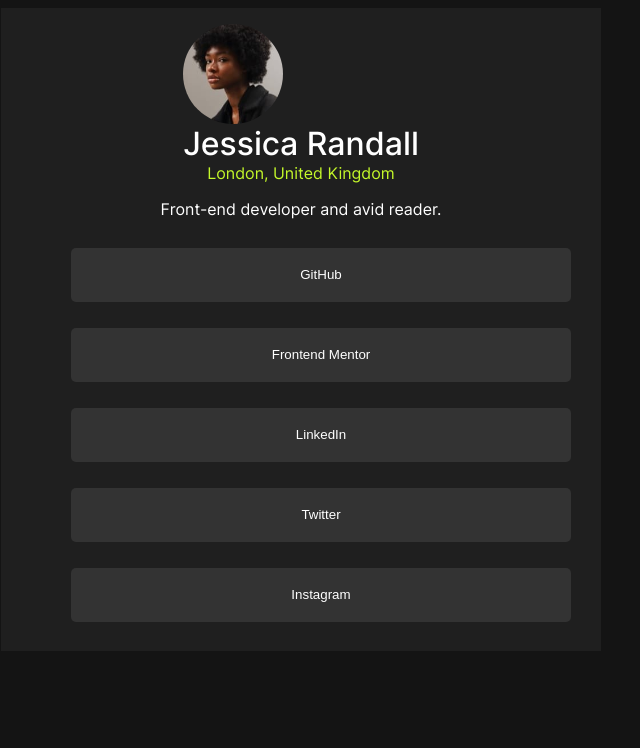
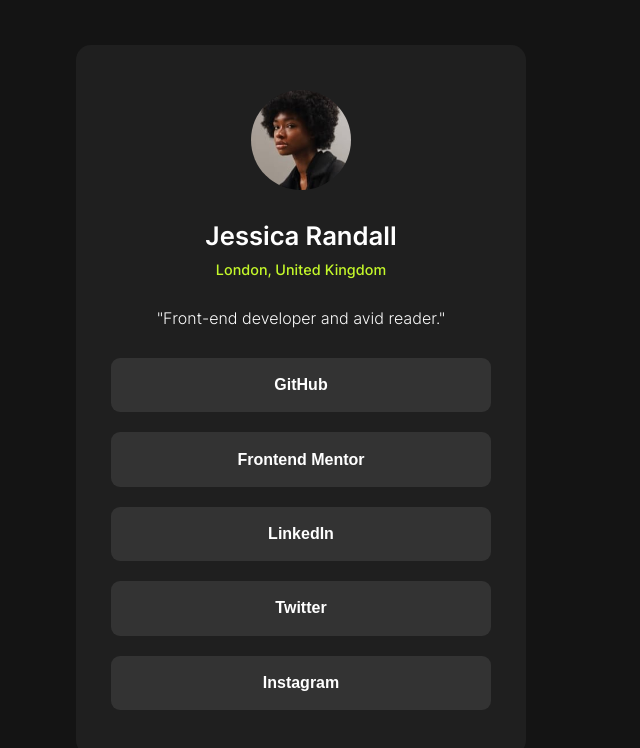
Before and after one commit to Grimmaldi/fe-mentors-social-links-profile, a plain HTML site: page index.html in a window 1280 px wide. Shown: the whole page, without its empty margins (339-979 px from the left). Drawn offline with Linux system fonts and the light colour scheme.

Commit message:
Corrects issues with CSS and made minor tweak to HTML

```diff
--- a/assets/css/style.css
+++ b/assets/css/style.css
@@ -1,3 +1,11 @@
+*,
+*::before,
+*::after {
+    margin: 0;
+    padding: 0;
+    box-sizing: border-box;
+}
+
 :root {
     --background-black: rgb(20, 20, 20);
     --profile-background-black: rgb(31, 31, 31);
@@ -17,51 +25,82 @@
     color: white;
     display: flex;
     font-family: Inter;
-    align-content: center;
+    align-items: center;
     justify-content: center;
+    min-height: 100vh;
 }
 
 .container {
+    background-color: var(--profile-background-black);
     align-items: center;
     display: inherit;
     flex-direction: column;
-    width: 600px;
-    background-color: var(--profile-background-black);
+    width: fit-content;
+    padding: 25px;
+    border-radius: 15px;
 }
 
 .user-profile {
     display: inherit;
     flex-direction: column;
-    align-content: center;
+    align-self: center;
     text-align: center;
 }
 
 .profile-pic {
+    display: inherit;
     border-radius: 100%;
     width: 100px;
+    align-self: center;
+    margin: 20px;
+
 }
 
 .user-name {
-    font-size: 2rem;
-    font-weight: 500;
+    font-size: 1.6rem;
+    font-weight: 600;
+    align-self: center;
+    margin: 10px;
 }
 
 .user-residence-city {
     color: var(--highlight-limegreen);
+    font-size: 0.9rem;
+    font-weight: 500;
+    align-self: center;
 }
 
 .social-links-list {
+    display: inherit;
+    flex-direction: column;
     list-style-type: none;
+    width: min-content;
+    align-self: center;
+    margin-top: 20px;
+    margin-bottom: 10px;
+}
+
+.social-links-list a {
+    text-decoration: none;
+}
+
+.user-quote {
+    margin-top: 30px;
+    font-weight: 300;
 }
 
 button {
+    display: inherit;
     background-color: var(--button-inactive-darkgrey);
     color: white;
-    margin: 1em;
-    width: 500px;
-    height: 4em;
+    margin: 10px;
+    width: 380px;
+    height: 3.4rem;
     border-width: 0px;
-    border-radius: 5px;
+    border-radius: 9px;
+    font-size: 1rem;
+    font-weight: bolder;
+    align-self: center;
 }
 
 button:hover {
--- a/index.html
+++ b/index.html
@@ -14,7 +14,7 @@
             <figcaption class="user-name">Jessica Randall</figcaption>
             <figcaption class="user-residence-city">London, United Kingdom</figcaption>
         </figure>
-        <quote>Front-end developer and avid reader.</quote>
+        <quote class="user-quote">&quot;Front-end developer and avid reader.&quot;</quote>
         <ul class="social-links-list">
             <li><a href="http://"><button type="button">GitHub</button></a></li>
             <li><a href="http://"><button type="button">Frontend Mentor</button></a></li>
```
